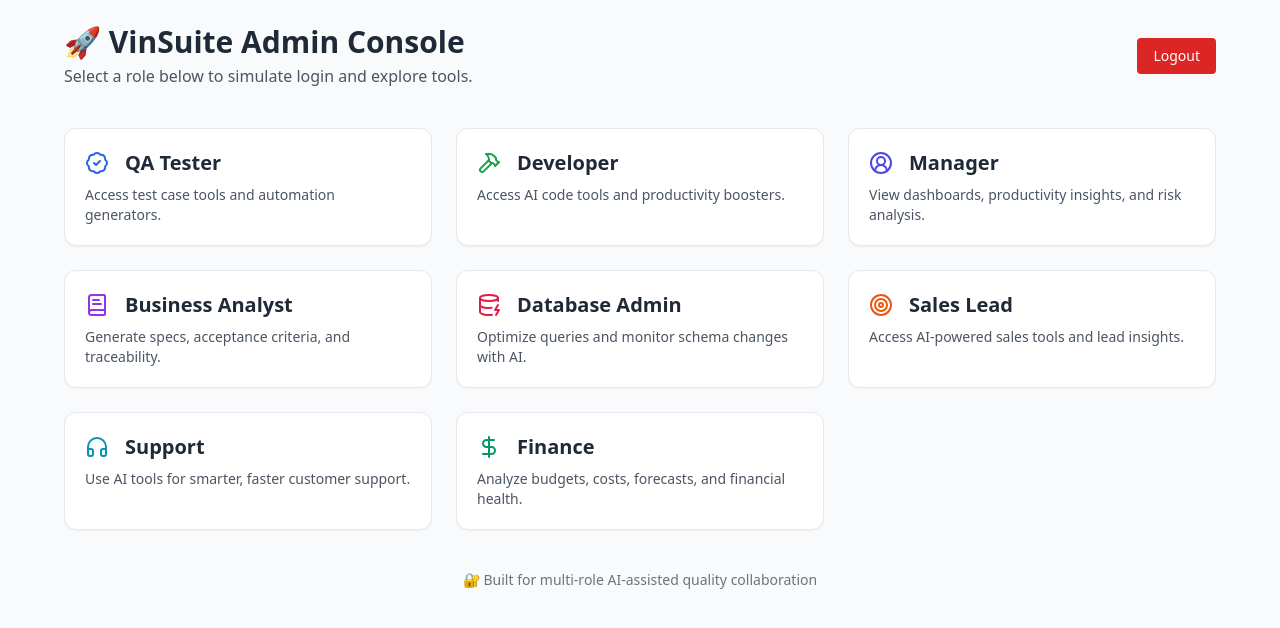
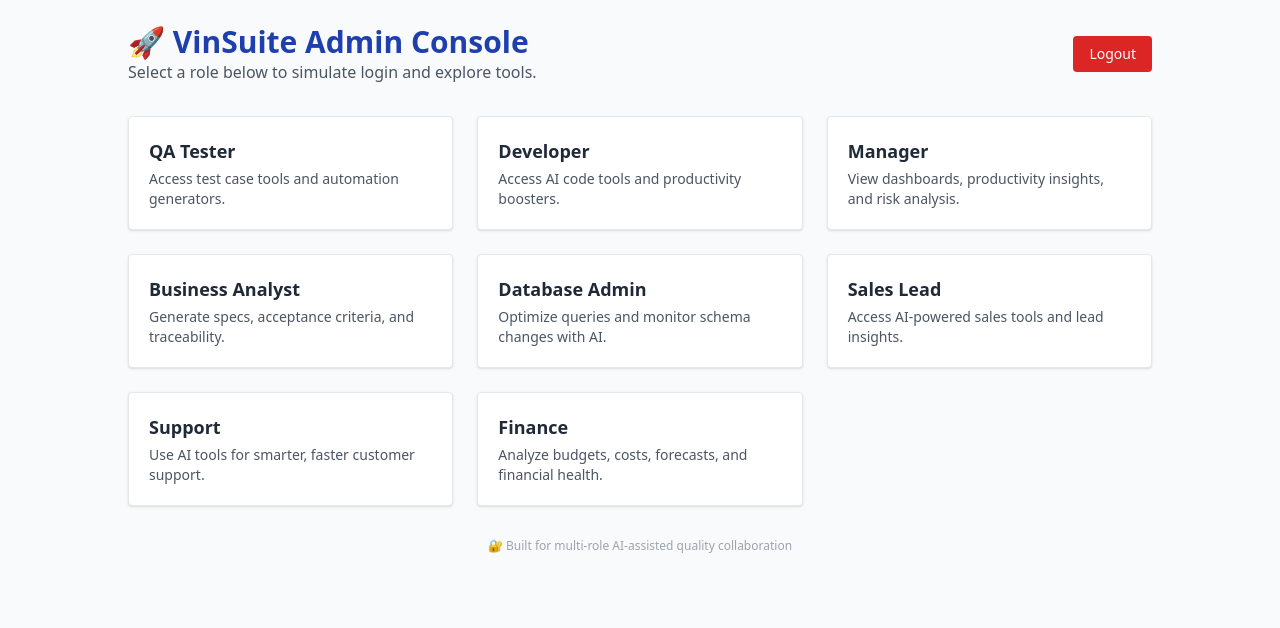
Before and after one commit to vineethin/vinsuite, a React (Create React App) app in the folder vinsuite-frontend/: page /admin in a window 1280 px wide. Shown: the top 628 px of the page. Built offline with nearby package versions, Linux system fonts and the light colour scheme.

Commit message:
Fixed BackToAdmin icon issue

```diff
--- /dev/null
+++ b/vinsuite-frontend/src/components/DashboardLayout.jsx
@@ -0,0 +1,48 @@
+import React from "react";
+import { useNavigate } from "react-router-dom";
+
+const DashboardLayout = ({ title, children }) => {
+  const navigate = useNavigate();
+  const userRole = localStorage.getItem("userRole");
+  const isAdmin = userRole === "admin" || !!localStorage.getItem("adminActingAs");
+
+  console.log("🔍 userRole in DashboardLayout:", userRole);
+
+  const handleLogout = () => {
+    localStorage.clear();
+    navigate("/login");
+  };
+
+  if (!userRole) return null; // Prevent layout from rendering before role is loaded
+
+  return (
+    <div className="min-h-screen bg-gray-50 p-6">
+      <div className="max-w-7xl mx-auto">
+        {/* Header */}
+        <div className="flex justify-between items-center mb-6">
+          <h1 className="text-3xl font-bold text-blue-700">{title}</h1>
+          <div className="flex gap-2">
+            {isAdmin && (
+              <button
+                onClick={() => navigate("/admin")}
+                className="bg-gray-200 text-gray-800 px-4 py-2 rounded hover:bg-gray-300 text-sm flex items-center gap-2"
+              >
+                <span className="text-blue-600">⬅️</span> Back to Admin
+              </button>
+            )}
+            <button
+              onClick={handleLogout}
+              className="bg-red-600 text-white px-4 py-2 rounded hover:bg-red-700 text-sm"
+            >
+              Logout
+            </button>
+          </div>
+        </div>
+
+        {children}
+      </div>
+    </div>
+  );
+};
+
+export default DashboardLayout;
--- a/vinsuite-frontend/src/pages/admin/AdminHome.jsx
+++ b/vinsuite-frontend/src/pages/admin/AdminHome.jsx
@@ -1,85 +1,26 @@
 import React from "react";
 import { useNavigate } from "react-router-dom";
-import {
-  BadgeCheck,
-  Hammer,
-  BookText,
-  DatabaseZap,
-  UserCircle2,
-  Target,
-  Headphones,
-  DollarSign,
-} from "lucide-react";
 
 const roles = [
-  {
-    role: "tester",
-    label: "QA Tester",
-    icon: <BadgeCheck className="w-6 h-6 text-blue-600" />,
-    description: "Access test case tools and automation generators.",
-    path: "/qa",
-  },
-  {
-    role: "developer",
-    label: "Developer",
-    icon: <Hammer className="w-6 h-6 text-green-600" />,
-    description: "Access AI code tools and productivity boosters.",
-    path: "/dev",
-  },
-  {
-    role: "manager",
-    label: "Manager",
-    icon: <UserCircle2 className="w-6 h-6 text-indigo-600" />,
-    description: "View dashboards, productivity insights, and risk analysis.",
-    path: "/manager",
-  },
-  {
-    role: "ba",
-    label: "Business Analyst",
-    icon: <BookText className="w-6 h-6 text-purple-600" />,
-    description: "Generate specs, acceptance criteria, and traceability.",
-    path: "/ba",
-  },
-  {
-    role: "dba",
-    label: "Database Admin",
-    icon: <DatabaseZap className="w-6 h-6 text-rose-600" />,
-    description: "Optimize queries and monitor schema changes with AI.",
-    path: "/dba",
-  },
-  {
-    role: "saleslead",
-    label: "Sales Lead",
-    icon: <Target className="w-6 h-6 text-orange-600" />,
-    description: "Access AI-powered sales tools and lead insights.",
-    path: "/sales",
-  },
-  {
-    role: "support",
-    label: "Support",
-    icon: <Headphones className="w-6 h-6 text-cyan-600" />,
-    description: "Use AI tools for smarter, faster customer support.",
-    path: "/support",
-  },
-  {
-    role: "finance",
-    label: "Finance",
-    icon: <DollarSign className="w-6 h-6 text-emerald-600" />,
-    description: "Analyze budgets, costs, forecasts, and financial health.",
-    path: "/finance",
-  },
+  { label: "QA Tester", role: "qa", description: "Access test case tools and automation generators." },
+  { label: "Developer", role: "dev", description: "Access AI code tools and productivity boosters." },
+  { label: "Manager", role: "manager", description: "View dashboards, productivity insights, and risk analysis." },
+  { label: "Business Analyst", role: "ba", description: "Generate specs, acceptance criteria, and traceability." },
+  { label: "Database Admin", role: "dba", description: "Optimize queries and monitor schema changes with AI." },
+  { label: "Sales Lead", role: "sales", description: "Access AI-powered sales tools and lead insights." },
+  { label: "Support", role: "support", description: "Use AI tools for smarter, faster customer support." },
+  { label: "Finance", role: "finance", description: "Analyze budgets, costs, forecasts, and financial health." }
 ];
 
 const AdminHome = () => {
   const navigate = useNavigate();
 
-  const simulateLogin = (role) => {
-    localStorage.setItem("userRole", role);
-    localStorage.setItem("userName", role.charAt(0).toUpperCase() + role.slice(1));
-    const selectedRole = roles.find((r) => r.role === role);
-    if (selectedRole) {
-      navigate(selectedRole.path);
-    }
+  const handleRoleClick = (role) => {
+    localStorage.setItem("userId", "admin");
+    localStorage.setItem("userName", "Admin");
+    localStorage.setItem("userRole", role); // This sets current view role
+    localStorage.setItem("adminActingAs", role); // Flag for showing back to admin
+    navigate(`/${role}`);
   };
 
   const handleLogout = () => {
@@ -89,12 +30,11 @@ const AdminHome = () => {
 
   return (
     <div className="min-h-screen bg-gray-50 p-6">
-      <div className="max-w-6xl mx-auto">
-
-        <div className="flex justify-between items-center mb-10">
+      <div className="max-w-5xl mx-auto">
+        <div className="flex justify-between items-center mb-8">
           <div>
-            <h1 className="text-3xl font-bold text-gray-800">🚀 VinSuite Admin Console</h1>
-            <p className="text-gray-600 mt-1">Select a role below to simulate login and explore tools.</p>
+            <h1 className="text-3xl font-bold text-blue-800">🚀 VinSuite Admin Console</h1>
+            <p className="text-gray-600">Select a role below to simulate login and explore tools.</p>
           </div>
           <button
             onClick={handleLogout}
@@ -105,24 +45,21 @@ const AdminHome = () => {
         </div>
 
         <div className="grid grid-cols-1 sm:grid-cols-2 lg:grid-cols-3 gap-6">
-          {roles.map((roleCard) => (
+          {roles.map(({ label, role, description }) => (
             <div
-              key={roleCard.role}
-              className="cursor-pointer border border-gray-200 p-5 rounded-xl shadow-sm hover:shadow-md hover:scale-[1.02] bg-white transition"
-              onClick={() => simulateLogin(roleCard.role)}
+              key={role}
+              onClick={() => handleRoleClick(role)}
+              className="cursor-pointer bg-white p-5 rounded shadow hover:shadow-lg border border-gray-200"
             >
-              <div className="flex items-center space-x-4 mb-2">
-                {roleCard.icon}
-                <h2 className="text-xl font-semibold text-gray-800">{roleCard.label}</h2>
-              </div>
-              <p className="text-gray-600 text-sm">{roleCard.description}</p>
+              <h3 className="text-lg font-semibold mb-1 text-gray-800">{label}</h3>
+              <p className="text-sm text-gray-600">{description}</p>
             </div>
           ))}
         </div>
 
-        <div className="text-center mt-10 text-gray-500 text-sm">
-          <p>🔐 Built for multi-role AI-assisted quality collaboration</p>
-        </div>
+        <p className="text-center text-xs text-gray-400 mt-8">
+          🔐 Built for multi-role AI-assisted quality collaboration
+        </p>
       </div>
     </div>
   );
--- a/vinsuite-frontend/src/pages/auth/LoginPage.js
+++ b/vinsuite-frontend/src/pages/auth/LoginPage.js
@@ -30,7 +30,7 @@ const LoginPage = () => {
 
       localStorage.setItem("userId", user.id || 'admin');
       localStorage.setItem("userName", user.name || 'User');
-      localStorage.setItem("userRole", user.role);
+      localStorage.setItem("userRole", user.role || 'admin');
 
       // 🔁 Role-based redirect
       switch (user.role) {
--- a/vinsuite-frontend/src/pages/qa/QADashboard.jsx
+++ b/vinsuite-frontend/src/pages/qa/QADashboard.jsx
@@ -1,5 +1,6 @@
 import React from "react";
 import { useNavigate } from "react-router-dom";
+import DashboardLayout from "../../components/DashboardLayout";
 
 const tools = [
   { name: "Test Case Generator", route: "/test-generator" },
@@ -15,32 +16,8 @@ const tools = [
 const QADashboard = () => {
   const navigate = useNavigate();
 
-  const handleLogout = () => {
-    localStorage.clear();
-    navigate("/login");
-  };
-
   return (
-    <div className="min-h-screen bg-gray-50 p-6">
-      <div className="max-w-7xl mx-auto">
-        <div className="flex justify-between items-center mb-6">
-          <h1 className="text-3xl font-bold text-blue-700">🧪 QA Dashboard</h1>
-          <div className="flex gap-2">
-            <button
-              onClick={() => navigate("/admin")}
-              className="bg-gray-200 text-gray-800 px-4 py-2 rounded hover:bg-gray-300 text-sm flex items-center gap-2"
-            >
-              <span className="text-blue-600">⬅️</span> Back to Admin
-            </button>
-            <button
-              onClick={handleLogout}
-              className="bg-red-600 text-white px-4 py-2 rounded hover:bg-red-700 text-sm"
-            >
-              Logout
-            </button>
-          </div>
-        </div>
-
+    <DashboardLayout title="🧪 QA Dashboard">
       <div className="grid grid-cols-1 sm:grid-cols-2 lg:grid-cols-3 gap-6">
         {tools.map((tool, idx) => (
           <div
@@ -62,8 +39,7 @@ const QADashboard = () => {
           </div>
         ))}
       </div>
-      </div>
-    </div>
+    </DashboardLayout>
   );
 };
 
--- a/vinsuite-frontend/src/pages/support/SupportDashboard.jsx
+++ b/vinsuite-frontend/src/pages/support/SupportDashboard.jsx
@@ -1,5 +1,6 @@
 import React from "react";
 import { useNavigate } from "react-router-dom";
+import DashboardLayout from "../../components/DashboardLayout";
 
 const tools = [
   { name: "Ticket Summarizer", route: "#" },
@@ -15,33 +16,9 @@ const tools = [
 const SupportDashboard = () => {
   const navigate = useNavigate();
 
-  const handleLogout = () => {
-    localStorage.clear();
-    navigate("/login");
-  };
-
   return (
-    <div className="min-h-screen bg-gray-50 p-6">
-      <div className="max-w-7xl mx-auto">
-
-        <div className="flex justify-between items-center mb-6">
-          <h1 className="text-3xl font-bold text-blue-700">📞 Support Dashboard</h1>
-          <div className="flex gap-2">
-            <button
-              onClick={() => navigate("/admin")}
-              className="bg-gray-200 text-gray-800 px-4 py-2 rounded hover:bg-gray-300 text-sm flex items-center gap-2"
-            >
-              <span className="text-blue-600">⬅️</span> Back to Admin
-            </button>
-            <button
-              onClick={handleLogout}
-              className="bg-red-600 text-white px-4 py-2 rounded hover:bg-red-700 text-sm"
-            >
-              Logout
-            </button>
-          </div>
-        </div>
-
+    <DashboardLayout title="📞 Support Dashboard">
+      {/* Tool Grid */}
       <div className="grid grid-cols-1 sm:grid-cols-2 lg:grid-cols-3 gap-6">
         {tools.map((tool, idx) => (
           <div
@@ -49,7 +26,9 @@ const SupportDashboard = () => {
             className="bg-white shadow rounded p-5 hover:shadow-lg transition-all"
           >
             <h3 className="text-lg font-semibold mb-2">{tool.name}</h3>
+            {tool.route === "#" && (
               <p className="text-gray-600 text-sm">[Placeholder for future AI integration]</p>
+            )}
             <button
               onClick={() => tool.route !== "#" && navigate(tool.route)}
               className="mt-3 bg-blue-600 text-white px-4 py-1 rounded hover:bg-blue-700 text-sm"
@@ -59,8 +38,7 @@ const SupportDashboard = () => {
           </div>
         ))}
       </div>
-      </div>
-    </div>
+    </DashboardLayout>
   );
 };
 
```
Also changed, not shown: vinsuite-frontend/src/pages/ba/BADashboard.jsx (+5 -32 lines), vinsuite-frontend/src/pages/dba/DBADashboard.jsx (+5 -32 lines), vinsuite-frontend/src/pages/dev/DeveloperDashboard.jsx (+5 -33 lines), vinsuite-frontend/src/pages/finance/FinanceDashboard.jsx (+5 -29 lines), vinsuite-frontend/src/pages/manager/ManagerDashboard.jsx (+8 -33 lines), vinsuite-frontend/src/pages/sales/SalesDashboard.jsx (+18 -40 lines). Lines whose indentation alone changed are shown as unchanged.
